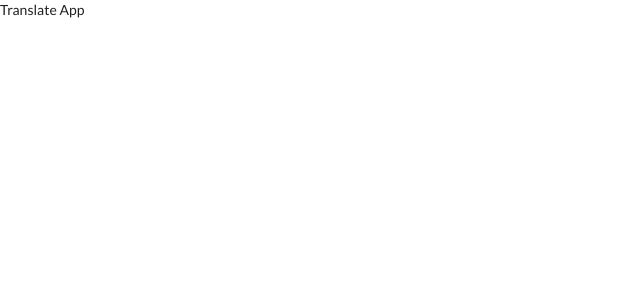
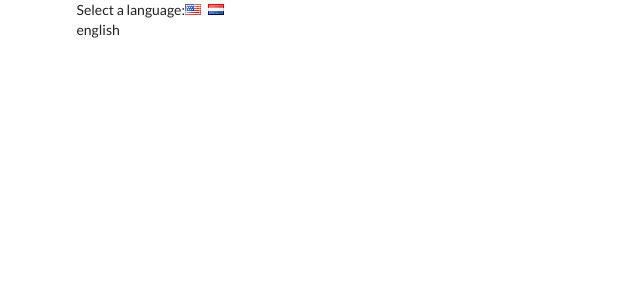
Before and after one commit to IulianStave/languageSwitch, a React (Create React App) app: page / in a window 1280 px wide. Shown: the top 300 px of the page, without its empty margins (0-640 px from the left). Built offline with nearby package versions, Linux system fonts and the light colour scheme.

Commit message:
Update state depending on flag selected

```diff
--- a/src/components/App.js
+++ b/src/components/App.js
@@ -1,7 +1,29 @@
-import React from 'react';
+import React from "react";
 
-const App = () => {
-  return <div> Translate App </div>
+class App extends React.Component {
+  state = { language: "english" };
+
+  onLanguageChange = (language) => {
+    this.setState({ language: language });
+  };
+  render() {
+    return (
+      <div className="ui container">
+        <div>
+          Select a language:
+          <i
+            className="flag us"
+            onClick={() => this.onLanguageChange("english")}
+          />
+          <i
+            className="flag nl"
+            onClick={() => this.onLanguageChange("dutch")}
+          />
+        </div>
+        {this.state.language}
+      </div>
+    );
+  }
 }
 
 export default App;
```
Also changed, not shown: 1 other file (tests, documents, lock files or other folders).
